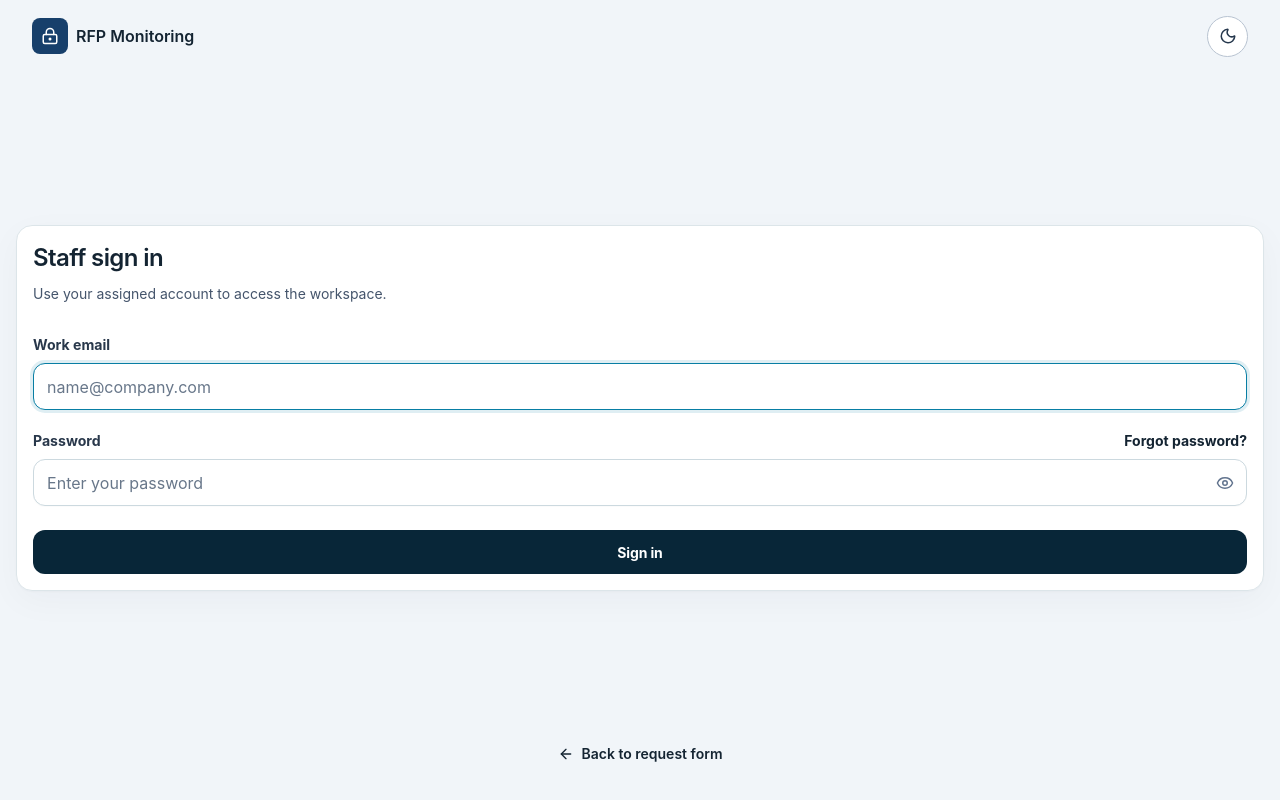
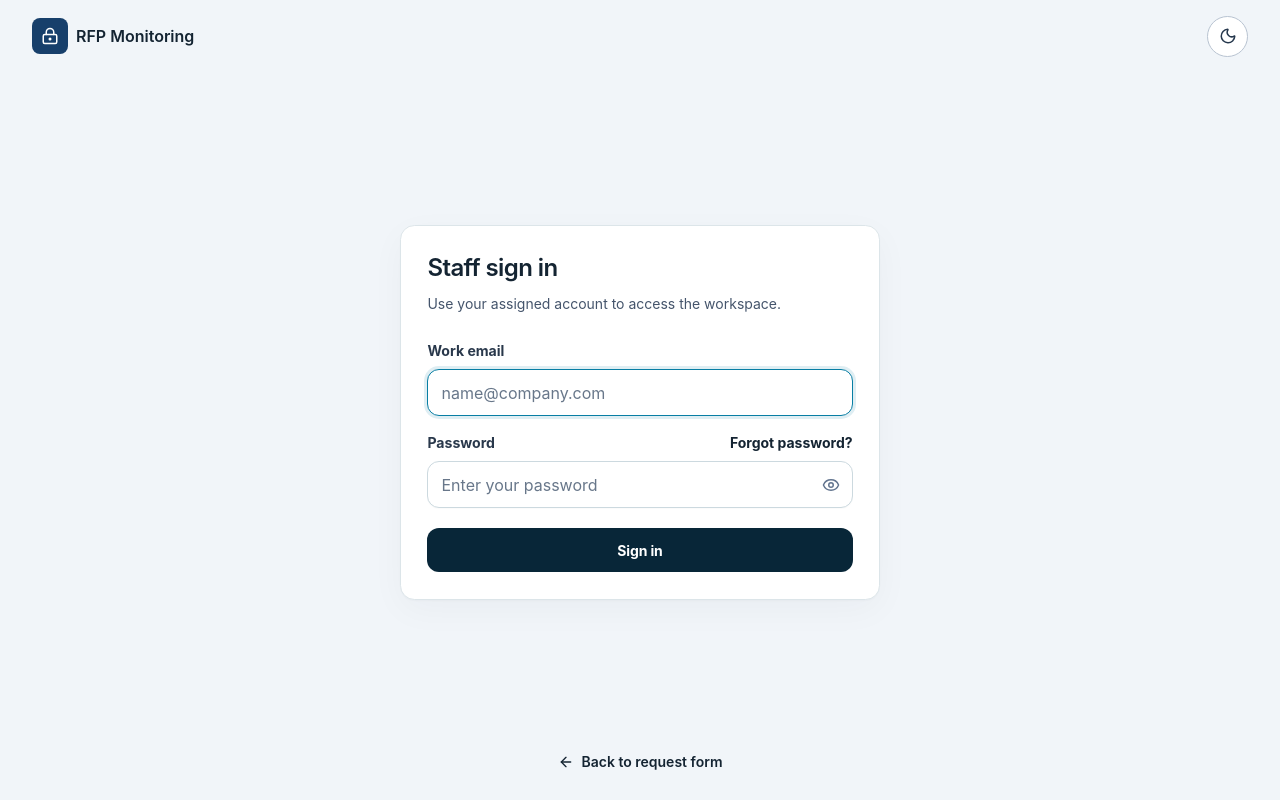
Before and after one commit to blimpMac/RFPProject, a React (Vite) app: page /admin/login in a window 1280 px wide. Built offline with nearby package versions, Linux system fonts and the light colour scheme; no server answers.

Commit message:
Keep staff sign-in compact and centered

```diff
--- a/src/pages/LoginPage.tsx
+++ b/src/pages/LoginPage.tsx
@@ -48,10 +48,10 @@ export function LoginPage() {
         <ThemeToggle compact />
       </header>
 
-      <section className="grid flex-1 place-items-center px-4 py-8 sm:py-12">
+      <section className="staff-login-stage grid flex-1 place-items-center px-4 py-6 sm:py-8">
         <form
           onSubmit={submit}
-          className="card page-enter w-full max-w-sm p-6 shadow-lg sm:p-8"
+          className="staff-login-card card page-enter w-full max-w-sm shadow-lg"
           aria-labelledby="staff-login-title"
         >
           <h1 id="staff-login-title" className="text-2xl font-semibold tracking-tight">
@@ -69,7 +69,7 @@ export function LoginPage() {
               Frontend environment variables are not configured.
             </p>
           )}
-          <div className="mt-7 space-y-5">
+          <div className="mt-6 space-y-4">
             <div className="field">
               <label htmlFor="email">Work email</label>
               <input
@@ -137,13 +137,13 @@ export function LoginPage() {
             </p>
           )}
 
-          <Button className="mt-6 w-full" disabled={busy}>
+          <Button className="mt-5 w-full" disabled={busy}>
             {busy ? <Spinner label="Signing in" /> : 'Sign in'}
           </Button>
         </form>
       </section>
 
-      <footer className="px-4 pb-6 text-center sm:pb-8">
+      <footer className="px-4 pb-5 text-center sm:pb-6">
         <Link
           to="/"
           className="focus-ring inline-flex items-center gap-2 rounded-md text-sm font-semibold text-slate-600 hover:text-slate-900"
```
